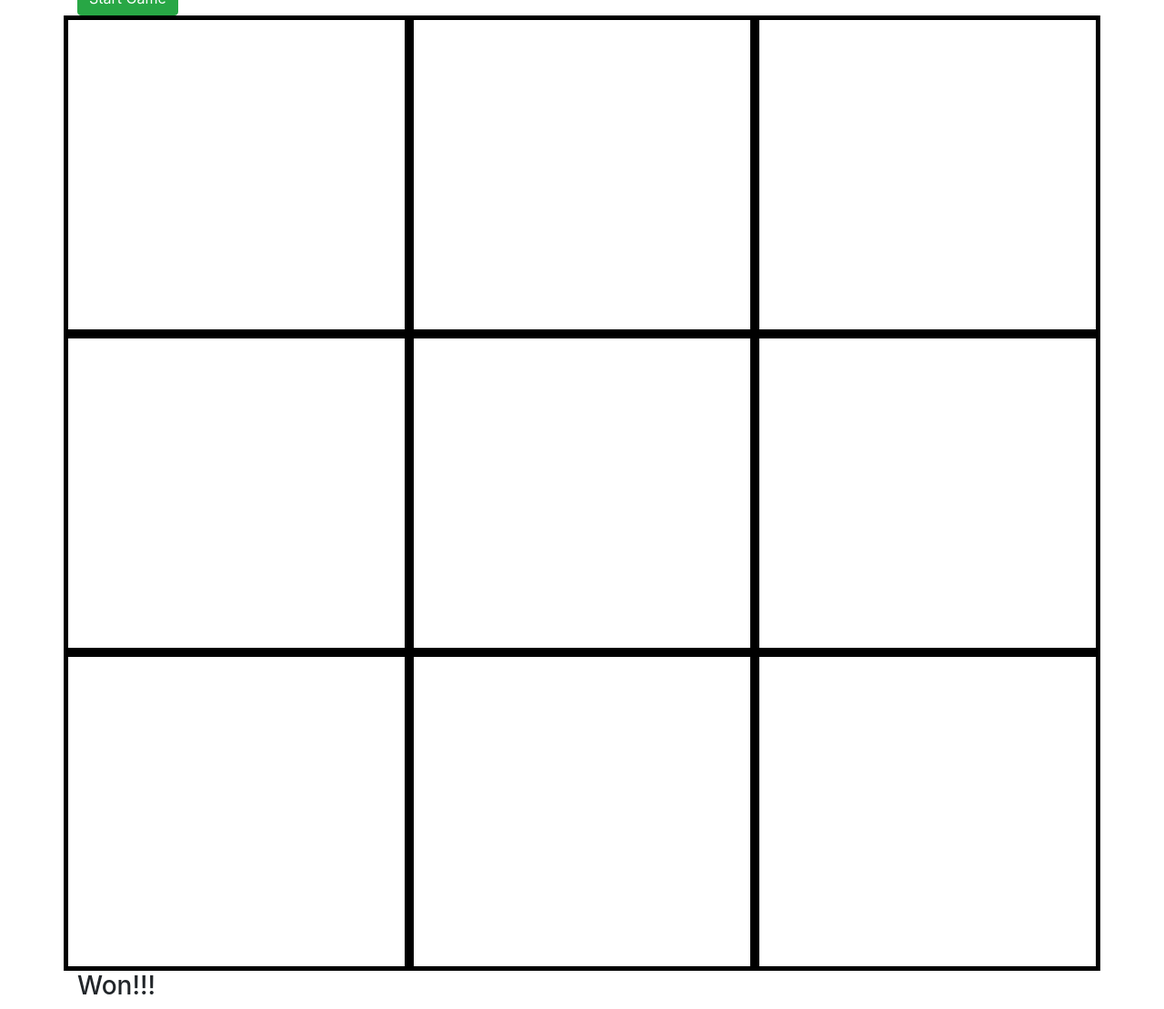
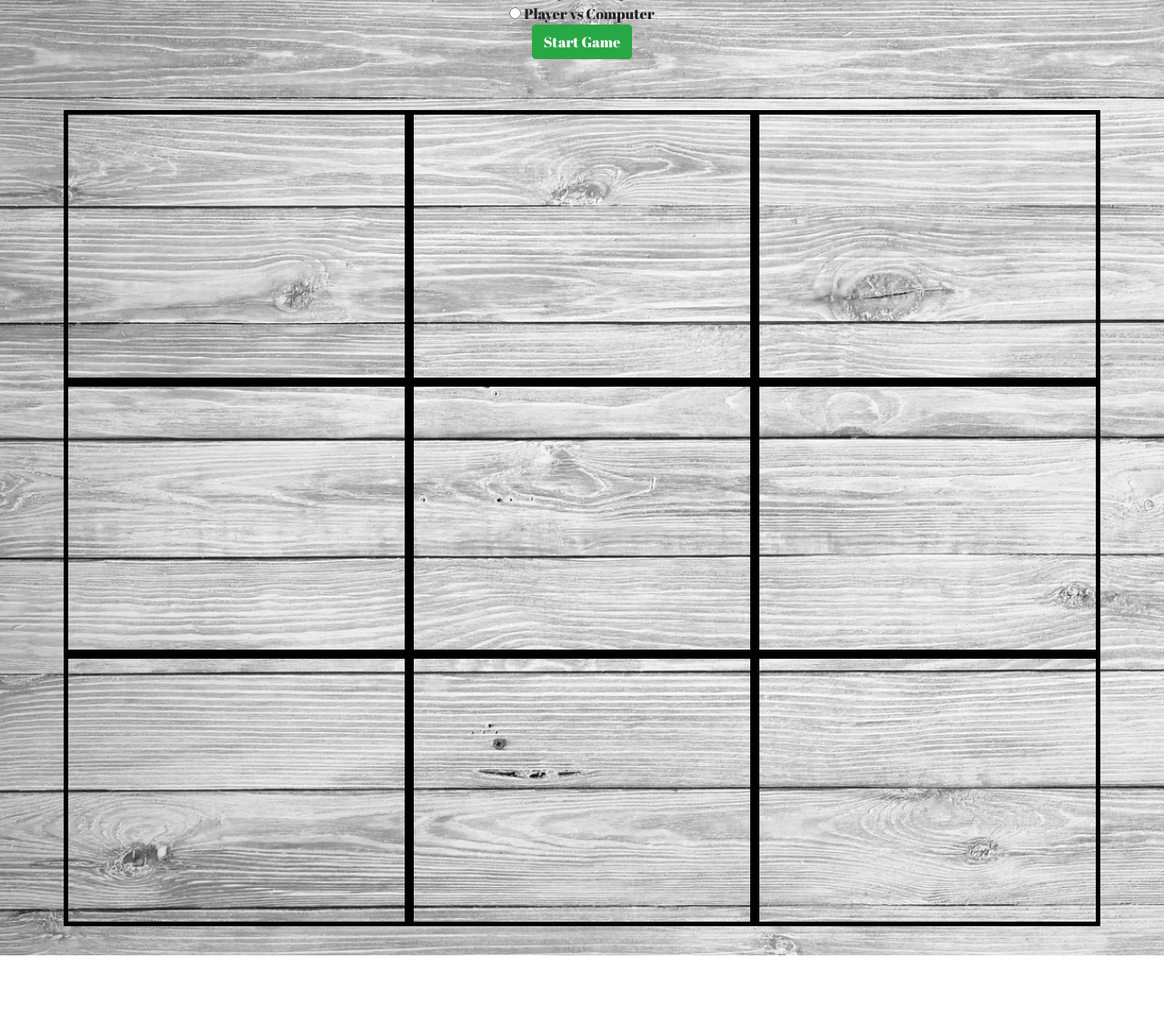
Before and after one commit to ldam77/tic-tac-toe, a plain HTML site: page index.html in a window 1280 px wide. Shown: the part 171-1280 px from the top of the page at 91% size. After the commit the page ends 1221 px from the top, so only its background shows below. Drawn offline with Linux system fonts and the light colour scheme.

Commit message:
Add CSS styling.

```diff
--- a/css/styles.css
+++ b/css/styles.css
@@ -1,16 +1,43 @@
-/*body {
-  background-color: pink;
+h1 {
+  font-size: 5em;
+  font-family: 'Abril Fatface', cursive;
+}
+
+body {
+  background-image: url(../img/bg.jpg);
+  background-size: cover;
+  background-repeat: no-repeat;
+  text-align: center;
+  font-family: 'Abril Fatface', cursive;
+}
+
+@media only screen and (max-width: 850px) {
+    body {
+        background-image: url(../img/bg-vertical.jpg);
+        background-size: cover;
+        background-repeat: no-repeat;
+    }
+}
+
+/*.win {
+  background-image: url(../img/dancing.gif);
+  background-size: auto;
+  background-repeat: repeat;
 }*/
+
+#row-1 {
+  margin-top: 5%;
+}
 
 .col-md-4 {
   border: 5px solid black;
 }
 
 img {
-  width: 100%;
+  width: 85%;
 
 }
 
-.win {
-  background-image: url(../img/dancing.gif);
+#output-area h3 {
+  font-size: 4em;
 }
--- a/index.html
+++ b/index.html
@@ -4,6 +4,7 @@
     <meta charset="utf-8">
     <title>Tic Tac Toe</title>
     <link rel="stylesheet" href="css/bootstrap.css">
+    <link href="https://fonts.googleapis.com/css?family=Abril+Fatface" rel="stylesheet">
     <link rel="stylesheet" href="css/styles.css">
     <script src="js/jquery-3.3.1.js" charset="utf-8"></script>
     <script src="js/scripts.js" charset="utf-8"></script>
@@ -26,26 +27,27 @@
 
       </form>
 
-      <div class="row">
-        <div class="col-md-4" onClick="playGame(this.id)" id="1a"><img id="1apic" src="img/white.png" alt="white"></div>
-        <div class="col-md-4" onClick="playGame(this.id)" id="1b"><img id="1bpic" src="img/white.png" alt="white"></div>
-        <div class="col-md-4" onClick="playGame(this.id)" id="1c"><img id="1cpic" src="img/white.png" alt="white"></div>
+      <div class="row" id="row-1">
+        <div class="col-md-4" onClick="playGame(this.id)" id="1a"><img id="1apic" src="img/clear.png" alt="clear"></div>
+        <div class="col-md-4" onClick="playGame(this.id)" id="1b"><img id="1bpic" src="img/clear.png" alt="clear"></div>
+        <div class="col-md-4" onClick="playGame(this.id)" id="1c"><img id="1cpic" src="img/clear.png" alt="clear"></div>
       </div>
 
       <div class="row">
-        <div class="col-md-4" onClick="playGame(this.id)" id="2a"><img id="2apic" src="img/white.png" alt="white"></div>
-        <div class="col-md-4" onClick="playGame(this.id)" id="2b"><img id="2bpic" src="img/white.png" alt="white"></div>
-        <div class="col-md-4" onClick="playGame(this.id)" id="2c"><img id="2cpic" src="img/white.png" alt="white"></div>
+        <div class="col-md-4" onClick="playGame(this.id)" id="2a"><img id="2apic" src="img/clear.png" alt="clear"></div>
+        <div class="col-md-4" onClick="playGame(this.id)" id="2b"><img id="2bpic" src="img/clear.png" alt="clear"></div>
+        <div class="col-md-4" onClick="playGame(this.id)" id="2c"><img id="2cpic" src="img/clear.png" alt="clear"></div>
       </div>
 
       <div class="row">
-        <div class="col-md-4" onClick="playGame(this.id)" id="3a"><img id="3apic" src="img/white.png" alt="white"></div>
-        <div class="col-md-4" onClick="playGame(this.id)" id="3b"><img id="3bpic" src="img/white.png" alt="white"></div>
-        <div class="col-md-4" onClick="playGame(this.id)" id="3c"><img id="3cpic" src="img/white.png" alt="white"></div>
+        <div class="col-md-4" onClick="playGame(this.id)" id="3a"><img id="3apic" src="img/clear.png" alt="clear"></div>
+        <div class="col-md-4" onClick="playGame(this.id)" id="3b"><img id="3bpic" src="img/clear.png" alt="clear"></div>
+        <div class="col-md-4" onClick="playGame(this.id)" id="3c"><img id="3cpic" src="img/clear.png" alt="clear"></div>
       </div>
 
       <div id="output-area">
-        <h3><span id="winner"></span> Won!!!</h3>
+        <h3><span id="winner"></span></h3>
+        <img id="winning-pic" src="" alt="">
       </div>
 
     </div>
--- a/js/scripts.js
+++ b/js/scripts.js
@@ -9,10 +9,12 @@ var playerTwo = new Player("Player TWO");
 var playerCpu = new Player("Computer");
 var counter = 0;
 const imgX = 'img/x.png';
-const imgO = 'img/check.png';
+const imgO = 'img/1.png';
+const winningImg = 'img/dancing.gif';
 const winCondition = [["1a", "1b", "1c"], ["2a", "2b", "2c"], ["3a", "3b", "3c"], ["1a", "2a", "3a"], ["1b", "2b", "3b"], ["1c", "2c", "3c"], ["1a", "2b", "3c"], ["1c", "2b", "3a"]];
 var playArea = ['1a', '2a', '3a', '1b', '2b', '3b', '1c', '2c', '3c'];
 var gameOver = false;
+
 function changeImage(id, img){
   var location = id+"pic";
   document.getElementById(location).src = img;
@@ -50,19 +52,22 @@ function playGame(id) {
         };
       });
       if(p1Count === 3){
-        $("#winner").text(playerOne.name);
+        $("#winner").text(playerOne.name + " Won!!!");
         gameOver = true;
         flashScreen();
-        $('body').toggleClass('win');
+        changeImage('winning-', winningImg);
+        $('html, body').animate({scrollTop:$(document).height()}, 'fast');
       } else if (p2Count === 3){
-        $("#winner").text(playerTwo.name);
+        $("#winner").text(playerTwo.name + " Won!!!");
         gameOver = true;
         flashScreen();
+        changeImage('winning-', winningImg);
+        $('html, body').animate({scrollTop:$(document).height()}, 'fast');
       };
     });
   };
   if(!gameOver && counter === 9){
-    $("#winner").text("Nobody");
+    $("#winner").text("DRAW");
   };
 }
 
```
